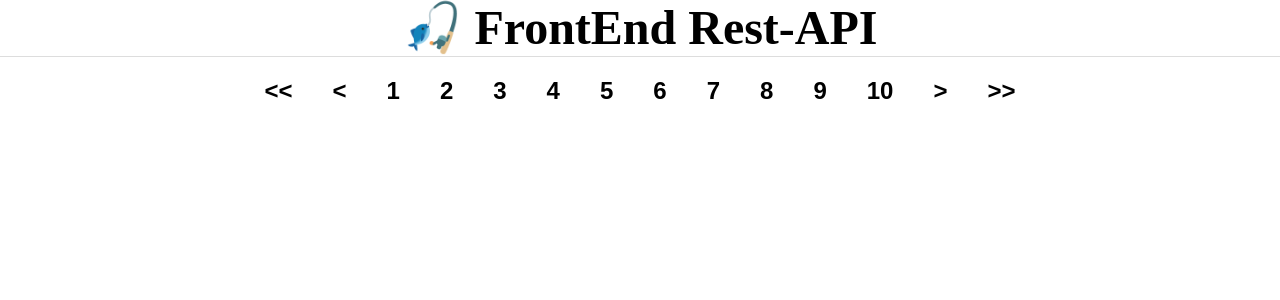
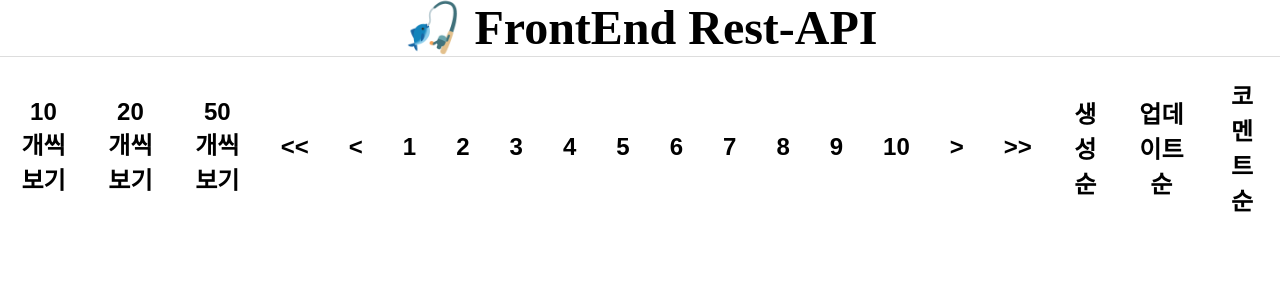
Before and after one commit to 2023-frontend1/Frontend-RestAPI, a React (Vite) app: page / in a window 1280 px wide. Shown: the top 300 px of the page. Built offline with nearby package versions, Linux system fonts and the light colour scheme; no server answers.

Commit message:
feat: pagination 기능구현

```diff
--- a/src/components/PaginationBtn.jsx
+++ b/src/components/PaginationBtn.jsx
@@ -1,23 +1,100 @@
 import styled from 'styled-components'
 import { flexAlign, fontSize, fontWeight } from '../styles/themes/@index'
+import { useDispatch } from 'react-redux'
+import { reload } from '../slice/IssueListSlice'
+import getIssuesList from '../apis/Issues'
+import { useRef } from 'react'
+const PaginationBtn = () => {
+	const dispatch = useDispatch()
+	const curPage = useRef(1)
+	const curPerPage = useRef(10)
+	const curSort = useRef('created')
 
-const PaginationBtn = () => {
+	const fetchIssueBox = (page, perPage, sort) => {
+		const fetchNRegisterIssueList = async () => {
+			let issueList = []
+			try {
+				issueList = await getIssuesList(page, perPage, sort)
+			} catch {
+				issueList = []
+			}
+			dispatch(reload(issueList))
+		}
+		fetchNRegisterIssueList()
+	}
+
+	const onClickNumBtn = (page) => {
+		curPage.current = page
+		fetchIssueBox(curPage.current, curPerPage.current, curSort.current)
+	}
+	const onClickNextBtn = () => {
+		curPage.current += 1
+		fetchIssueBox(curPage.current, curPerPage.current, curSort.current)
+	}
+	const onClickPrevBtn = () => {
+		if (curPage.current === 1) return
+		curPage.current -= 1
+		fetchIssueBox(curPage.current, curPerPage.current, curSort.current)
+	}
+	const onClickStartPointBtn = () => {
+		curPage.current = 1
+		fetchIssueBox(curPage.current, curPerPage.current, curSort.current)
+	}
+	const onClickEndPointBtn = () => {
+		curPage.current = 10
+		fetchIssueBox(curPage.current, curPerPage.current, curSort.current)
+	}
+	const onClickCreatedBtn = () => {
+		curSort.current = 'created'
+		fetchIssueBox(curPage.current, curPerPage.current, curSort.current)
+	}
+	const onClickUpdatedBtn = () => {
+		curSort.current = 'updated'
+		fetchIssueBox(curPage.current, curPerPage.current, curSort.current)
+	}
+	const onClickCommentsBtn = () => {
+		curSort.current = 'comments'
+		fetchIssueBox(curPage.current, curPerPage.current, curSort.current)
+	}
+	const onClick10ListBtn = () => {
+		curPerPage.current = 10
+		fetchIssueBox(curPage.current, curPerPage.current, curSort.current)
+	}
+	const onClick20ListBtn = () => {
+		curPerPage.current = 20
+		fetchIssueBox(curPage.current, curPerPage.current, curSort.current)
+	}
+	const onClick50ListBtn = () => {
+		curPerPage.current = 50
+		fetchIssueBox(curPage.current, curPerPage.current, curSort.current)
+	}
+
 	return (
 		<S.Div_BtnWrap>
-			<S.But_Button>{`${'<<'}`}</S.But_Button>
-			<S.But_Button>{`${'<'}`}</S.But_Button>
-			<S.But_Button>1</S.But_Button>
-			<S.But_Button>2</S.But_Button>
-			<S.But_Button>3</S.But_Button>
-			<S.But_Button>4</S.But_Button>
-			<S.But_Button>5</S.But_Button>
-			<S.But_Button>6</S.But_Button>
-			<S.But_Button>7</S.But_Button>
-			<S.But_Button>8</S.But_Button>
-			<S.But_Button>9</S.But_Button>
-			<S.But_Button>10</S.But_Button>
-			<S.But_Button>{`${'>'}`}</S.But_Button>
-			<S.But_Button>{`${'>>'}`}</S.But_Button>
+			<S.But_Button onClick={onClick10ListBtn}>10개씩보기</S.But_Button>
+			<S.But_Button onClick={onClick20ListBtn}>20개씩보기</S.But_Button>
+			<S.But_Button onClick={onClick50ListBtn}>50개씩보기</S.But_Button>
+			<S.But_Button onClick={onClickStartPointBtn}>{`${'<<'}`}</S.But_Button>
+			<S.But_Button onClick={onClickPrevBtn}>{`${'<'}`}</S.But_Button>
+			{Array(10)
+				.fill(0)
+				.map((_, idx) => {
+					return (
+						<S.But_Button
+							key={idx}
+							onClick={() => {
+								onClickNumBtn(idx + 1)
+							}}
+						>
+							{idx + 1}
+						</S.But_Button>
+					)
+				})}
+			<S.But_Button onClick={onClickNextBtn}>{`${'>'}`}</S.But_Button>
+			<S.But_Button onClick={onClickEndPointBtn}>{`${'>>'}`}</S.But_Button>
+			<S.But_Button onClick={onClickCreatedBtn}>생성순</S.But_Button>
+			<S.But_Button onClick={onClickUpdatedBtn}>업데이트순</S.But_Button>
+			<S.But_Button onClick={onClickCommentsBtn}>코멘트순</S.But_Button>
 		</S.Div_BtnWrap>
 	)
 }
--- a/src/main.jsx
+++ b/src/main.jsx
@@ -6,10 +6,10 @@ import Store from './store/Store.js'
 import GlobalStyles from './styles/GlobalStyles.jsx'
 
 ReactDOM.createRoot(document.getElementById('root')).render(
-	<React.StrictMode>
+
 		<Provider store={Store}>
 			<GlobalStyles />
 			<MainPage />
 		</Provider>
-	</React.StrictMode>
+
 )
```
